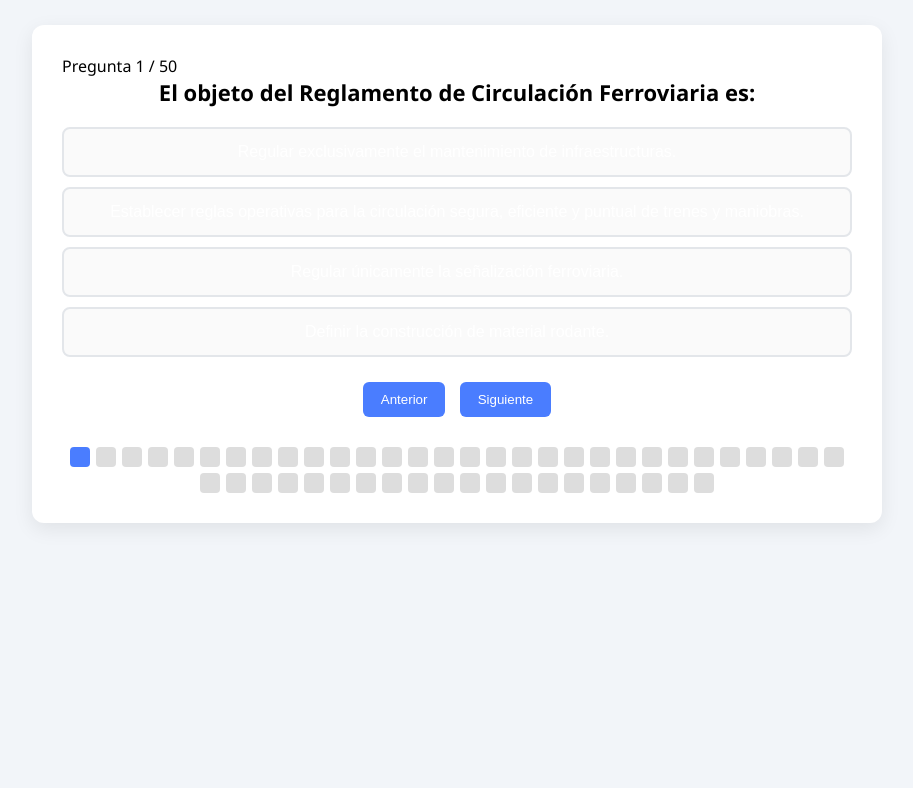
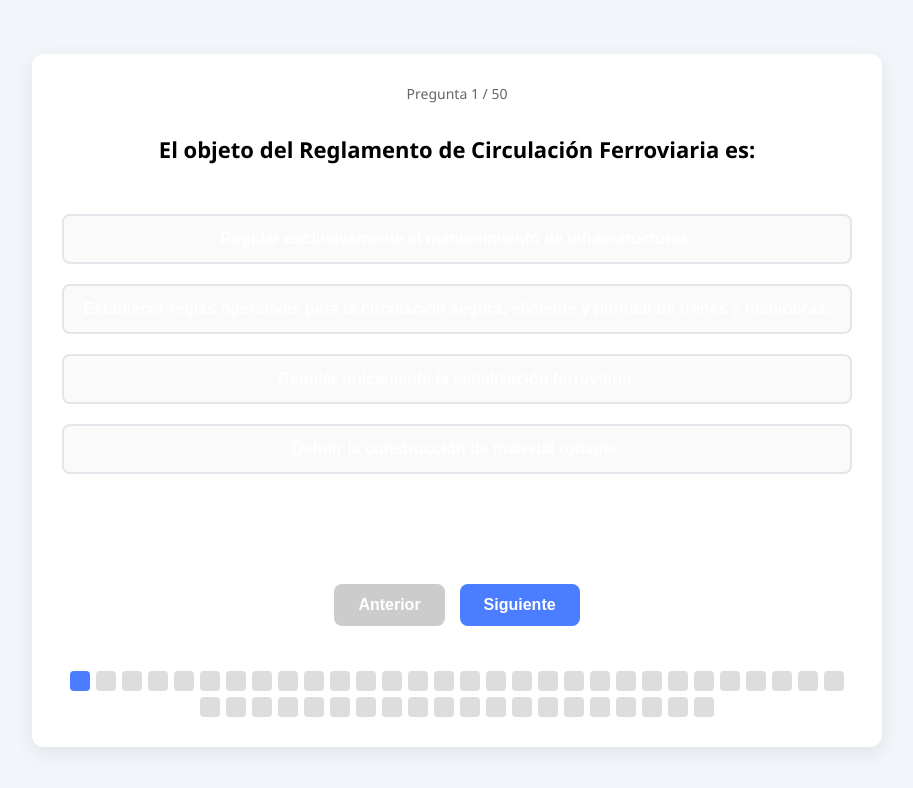
Before and after one commit to oscartorrecilla1980-gif/rcf-test, a plain HTML site: page index.html in a window 1280 px wide. Shown: the whole page, without its empty margins (183-1096 px from the left). Drawn offline with Linux system fonts and the light colour scheme.

Commit message:
Mejora: Centrado vertical completo y deshabilitación de botones en inicio/fin

```diff
--- a/app.js
+++ b/app.js
@@ -37,6 +37,7 @@ opts.appendChild(b)
 })
 
 updateProgress()
+updateButtons()
 }
 
 function answer(idx){
@@ -66,6 +67,13 @@ else b.classList.add("bad")
 })
 }
 
+function updateButtons(){
+const btnAnterior=document.querySelector("button[onclick='prev()']");
+const btnSiguiente=document.querySelector("button[onclick='next()']");
+if(btnAnterior) btnAnterior.disabled = (i===0);
+if(btnSiguiente) btnSiguiente.disabled = (i===total-1);
+}
+
 function next(){
 if(i<total-1){i++;render()}
 }
--- a/style.css
+++ b/style.css
@@ -4,6 +4,8 @@ font-family:'Segoe UI',Arial;
 background:#f2f5f9;
 display:flex;
 justify-content:center;
+align-items:center;
+min-height:100vh;
 margin:0;
 }
 
@@ -18,13 +20,37 @@ background:white;
 padding:30px;
 border-radius:12px;
 box-shadow:0 6px 20px rgba(0,0,0,0.08);
+display:flex;
+flex-direction:column;
+min-height:500px;
+justify-content:center;
+}
+
+#qcounter{
+font-size:14px;
+color:#666;
+margin-bottom:15px;
+text-align:center;
+height:20px;
 }
 
 .question{
 font-size:22px;
 font-weight:600;
 text-align:center;
-margin-bottom:20px;
+margin-bottom:25px;
+min-height:60px;
+display:flex;
+align-items:center;
+justify-content:center;
+}
+
+#options{
+flex-grow:1;
+display:flex;
+flex-direction:column;
+justify-content:center;
+margin-bottom:25px;
 }
 
 .option{
@@ -48,19 +74,45 @@ border-color:#4a7dff;
 .correct{background:#dff7e8;border-color:#2ecc71;}
 .wrong{background:#ffdede;border-color:#e74c3c;}
 
+#feedback{
+text-align:center;
+margin:15px 0;
+min-height:25px;
+color:#2ecc71;
+font-weight:600;
+}
+
 .buttons{
-margin-top:20px;
+margin:20px 0;
 text-align:center;
+display:flex;
+justify-content:center;
+gap:15px;
+flex-wrap:wrap;
 }
 
 button{
-padding:10px 18px;
-margin:5px;
+padding:12px 24px;
 border:none;
-border-radius:6px;
+border-radius:8px;
 background:#4a7dff;
 color:white;
 cursor:pointer;
+font-size:16px;
+font-weight:600;
+transition:0.2s;
+}
+
+button:hover{
+background:#3a5ecb;
+transform:translateY(-2px);
+box-shadow:0 4px 12px rgba(74,125,255,0.3);
+}
+
+button:disabled{
+background:#ccc;
+cursor:not-allowed;
+transform:none;
 }
 
 #progress{
```
